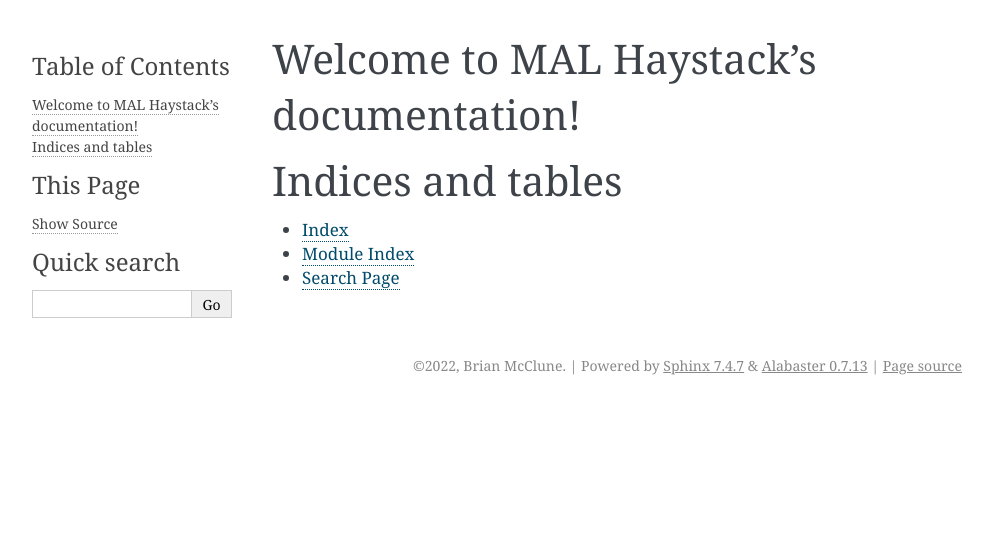
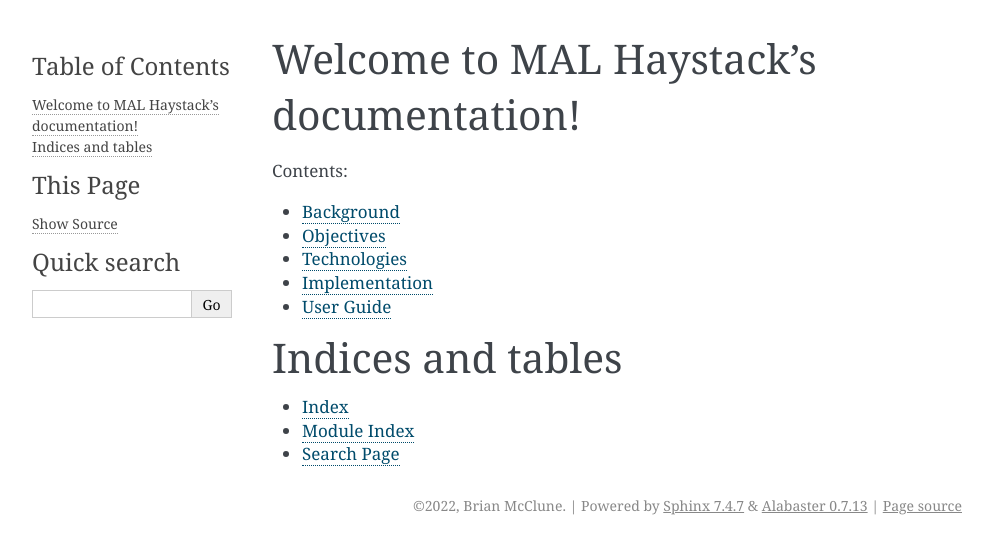
Before and after one commit to McClunatic/mal-haystack, a Sphinx documentation site: the page built from docs/index.rst, in a window 1280 px wide. Shown: the top 554 px of the page, without its empty margins (148-1141 px from the left). Built offline with Sphinx 7.4.7, drawn with Linux system fonts in a browser that asks for light colours.

Commit message:
Add documentation page skeletons

```diff
--- /dev/null
+++ b/docs/background.rst
@@ -0,0 +1,4 @@
+Background
+----------
+
+TODO
--- /dev/null
+++ b/docs/implementation.rst
@@ -0,0 +1,4 @@
+Implementation
+--------------
+
+TODO
--- a/docs/index.rst
+++ b/docs/index.rst
@@ -10,6 +10,11 @@
    :maxdepth: 2
    :caption: Contents:
 
+   background
+   objectives
+   technologies
+   implementation
+   user_guide
 
 
 Indices and tables
--- /dev/null
+++ b/docs/objectives.rst
@@ -0,0 +1,4 @@
+Objectives
+----------
+
+TODO
--- /dev/null
+++ b/docs/technologies.rst
@@ -0,0 +1,4 @@
+Technologies
+------------
+
+TODO
--- /dev/null
+++ b/docs/user_guide.rst
@@ -0,0 +1,4 @@
+User Guide
+----------
+
+TODO
```
